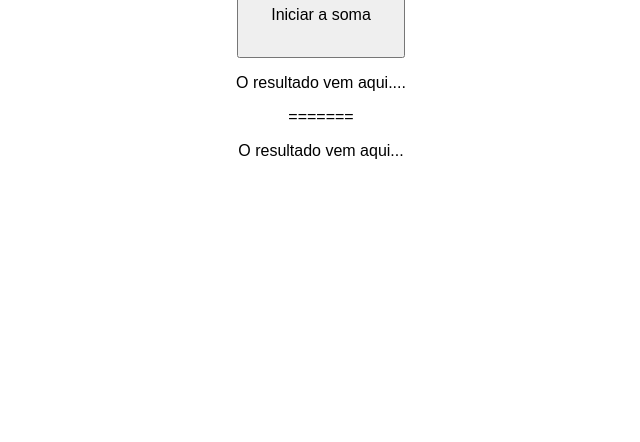
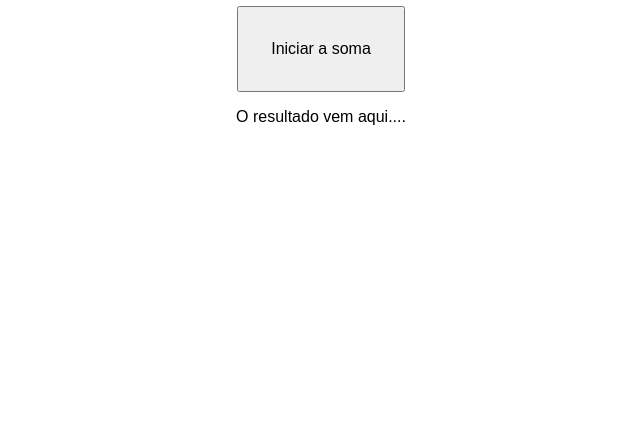
Before and after one commit to kdugaspar/06-Somando-dois-n-meros, a plain HTML site: page index.html in a window 1280 px wide. Shown: the part 374-816 px from the top of the page, without its empty margins (319-959 px from the left). Drawn offline with Linux system fonts and the light colour scheme.

Commit message:
Atualizar

```diff
--- a/index.html
+++ b/index.html
@@ -14,12 +14,8 @@
     <h1>
         Somando dois números
     </h1>
-    <input id="somar" type="button" value="Iniciar a soma">
+    <input id="s" type="button" value="Iniciar a soma">
      <p>O resultado vem aqui....</p>
-        =======
-        <p>
-            O resultado vem aqui...
-        </p>
         <div>
 
         </div>
--- a/script.js
+++ b/script.js
@@ -1,5 +1,5 @@
 
-let botao = window.document.querySelector("somar#input")
+let botao = window.document.getElementById("s")
 let paragrafo = window.document.querySelector("p")
 botao.addEventListener("click",somar)
 
```
